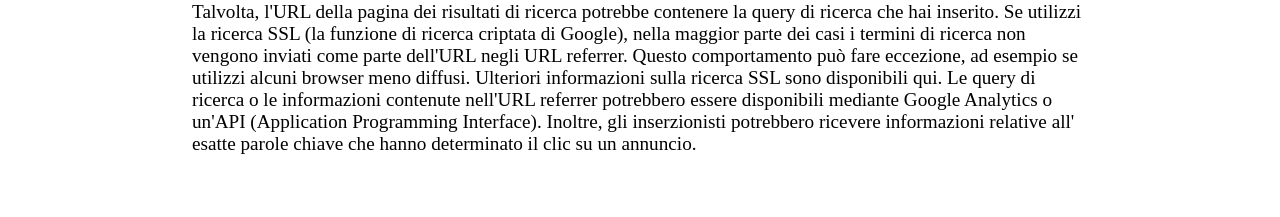
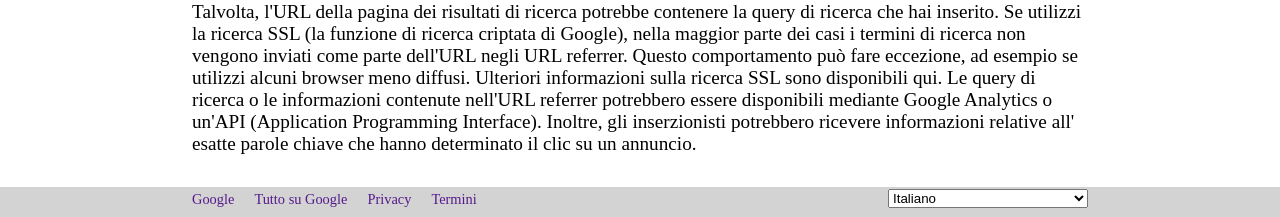
Before and after one commit to alessandroordetti/php-google-faq, a PHP site: page / in a window 1280 px wide. Shown: the part 1633-1850 px from the top of the page. Before the commit the page ends 1787 px from the top, so only its background shows below. Run offline with PHP 8.4, Linux system fonts and the light colour scheme.

Commit message:
Footer Added

```diff
--- a/index.php
+++ b/index.php
@@ -92,5 +92,32 @@ $faqs = [
 
         <?php } ?>
     </main>
+
+    <footer>
+        <div class="footer-container">
+            <ul>
+                <li>
+                    <a href="">Google</a>
+                </li>
+                <li>
+                    <a href="">Tutto su Google</a>
+                </li>
+                <li>
+                    <a href="">Privacy</a>
+                </li>
+                <li>
+                    <a href="">Termini</a>
+                </li>
+            </ul>
+
+            <div class="select">
+                <select>
+                    <option value="">Italiano</option>
+                </select>
+            </div>
+        </div>
+
+
+    </footer>
 </body>
 </html>
--- a/style.css
+++ b/style.css
@@ -71,9 +71,28 @@ a {
     color: blue;
 }
 
-main {
+main, .footer-container {
     width: 70%;
     margin: 0 auto;
+}
+
+footer {
+    background-color: lightgray;
+    height: 30px;
+}
+
+.footer-container {
+    display: flex;
+    justify-content: space-between;
+    align-items: center;
+}
+
+select {
+    width: 200px;
+}
+
+.footer-container a {
+    font-size: .9rem;
 }
 
 .domanda {
```
